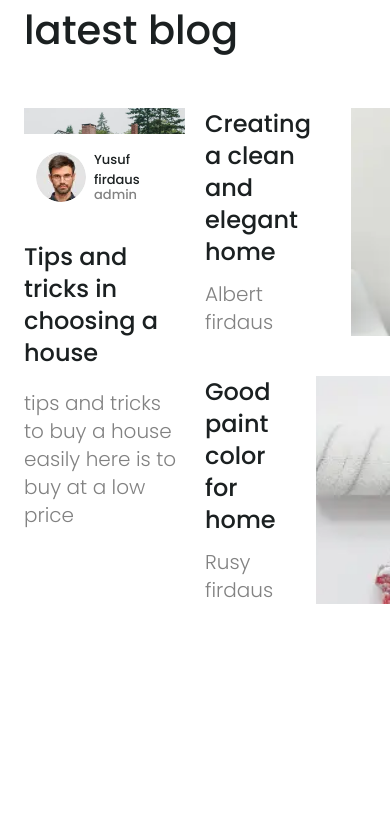
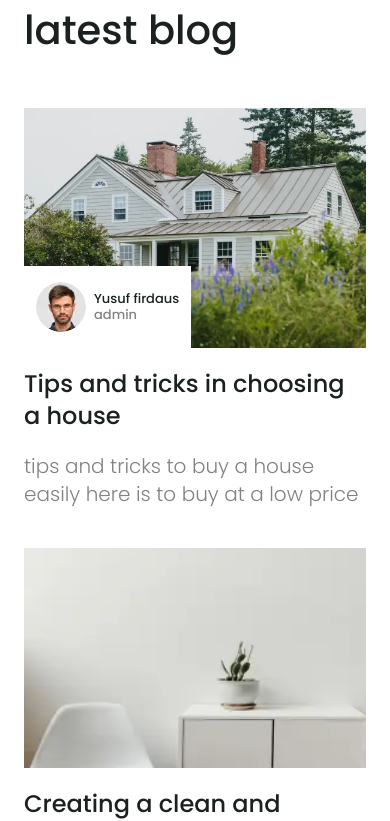
Before and after one commit to weiwei2694/omah, a Next.js app: page / in a window 390 px wide. Shown: the part 3846-4667 px from the top of the page. Before the commit the page ends 4514 px from the top, so only its background shows below. Built offline with nearby package versions, Linux system fonts and the light colour scheme.

Commit message:
feat: blog - mobile version

```diff
--- a/src/components/blog.tsx
+++ b/src/components/blog.tsx
@@ -1,6 +1,6 @@
 import Link from "next/link"
 import Heading from "./sharing/heading"
-import { blogs, forSale } from "@/app/constants"
+import { blogs } from "@/app/constants"
 import Image from "next/image"
 import SubHeading from "./sharing/subheading"
 
@@ -17,7 +17,7 @@ const Blog = () => {
       </div>
 
       {/* Content */}
-      <div className='grid grid-cols-2 gap-5'>
+      <div className='grid grid-cols-1 xl:grid-cols-2 gap-10 xl:gap-5'>
         <div className='flex flex-col space-y-5'>
           <div className='relative'>
             <Image
@@ -47,8 +47,8 @@ const Blog = () => {
         </div>
         <div className='flex flex-col space-y-10'>
           {blogs.map(e => (
-            <div key={e.image} className='flex flex-row justify-between gap-x-10'>
-              <div className='flex flex-col justify-between space-y-3 max-w-[260px]'>
+            <div key={e.image} className='flex flex-col-reverse xl:flex-row justify-start xl:justify-between gap-5 xl:gap-10'>
+              <div className='flex flex-col justify-start xl:justify-between space-y-5 xl:space-y-3 max-w-full xl:max-w-[260px]'>
                 <Heading className='text-2xl cursor-pointer hover:underline'>{e.title}</Heading>
                 <SubHeading>{e.name}</SubHeading>
               </div>
@@ -57,7 +57,7 @@ const Blog = () => {
                 alt={e.image}
                 width={286}
                 height={184}
-                className='object-cover w-[286px] h-full'
+                className='object-cover w-full xl:w-[286px] h-full'
               />
             </div>
           ))}
```
